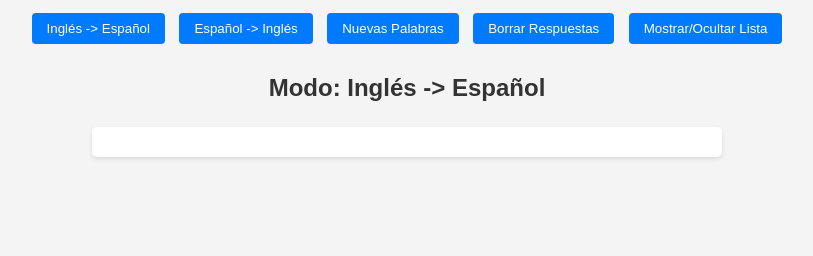
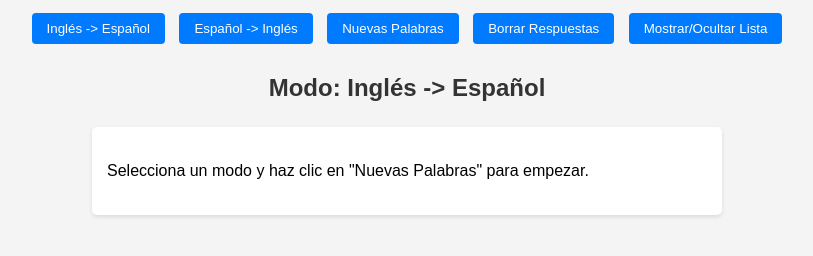
Before and after one commit to davalavil/Juego_traduccion, a plain HTML site: page index.html in a window 1280 px wide. Shown: the part 86-342 px from the top of the page, without its empty margins (233-1046 px from the left). Drawn offline with Linux system fonts and the light colour scheme; files that its build step writes are made by us from their sources.

Commit message:
Update index.html

```diff
--- a/index.html
+++ b/index.html
@@ -4,7 +4,8 @@
     <meta charset="UTF-8">
     <meta name="viewport" content="width=device-width, initial-scale=1.0">
     <title>Juego de Traducción</title>
-    <link rel="stylesheet" href="style.css">
+    <!-- Cambiado: Añadida la carpeta 'css/' a la ruta -->
+    <link rel="stylesheet" href="css/style.css">
 </head>
 <body>
     <h1>Juego de Traducción</h1>
@@ -30,8 +31,8 @@
         </div>
     </div>
 
-    <!-- Importante: Cargar las palabras ANTES que el script principal -->
-    <script src="palabras.js"></script>
-    <script src="script.js"></script>
+    <!-- Cambiado: Añadida la carpeta 'js/' a las rutas -->
+    <script src="js/palabras.js"></script>
+    <script src="js/script.js"></script>
 </body>
 </html>
```
